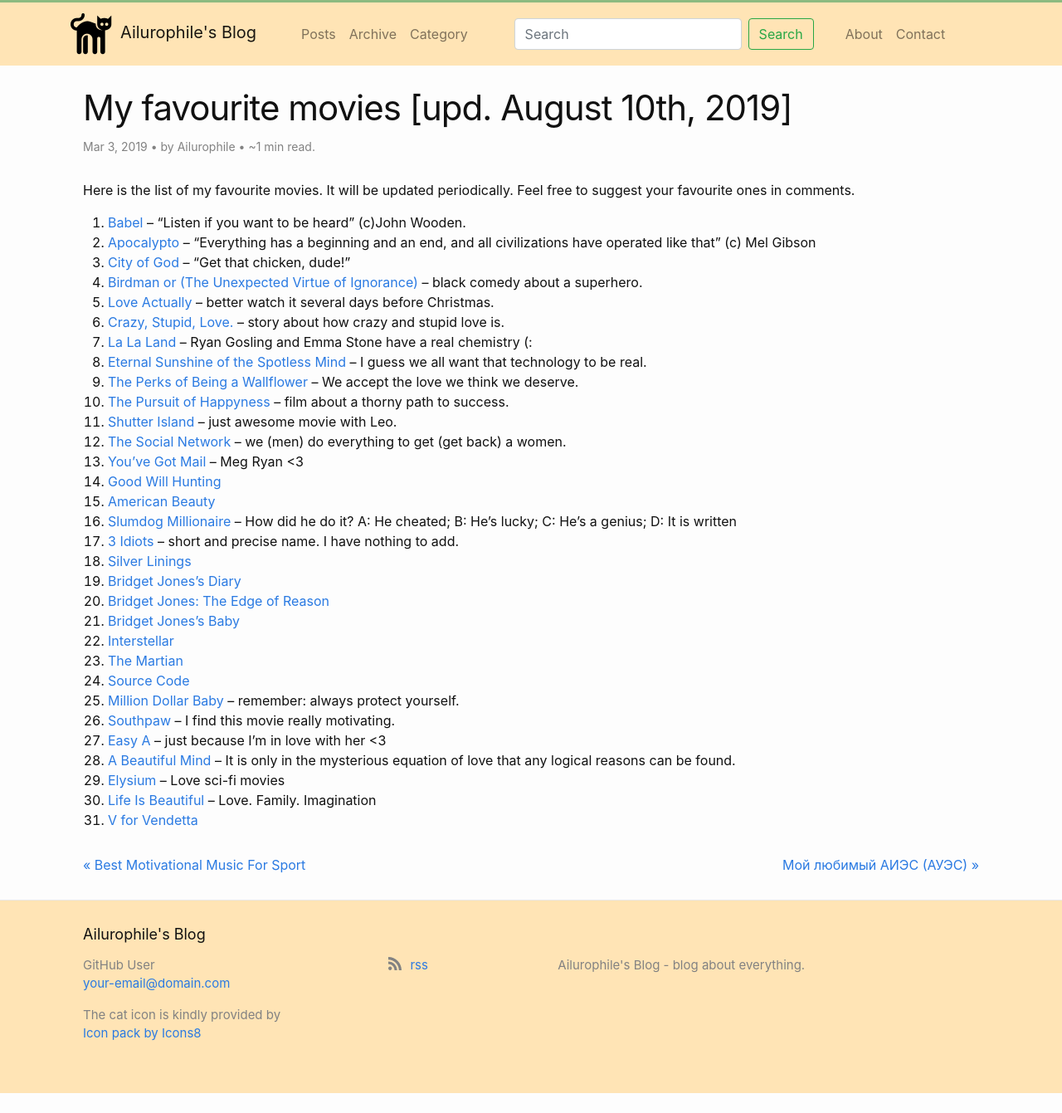
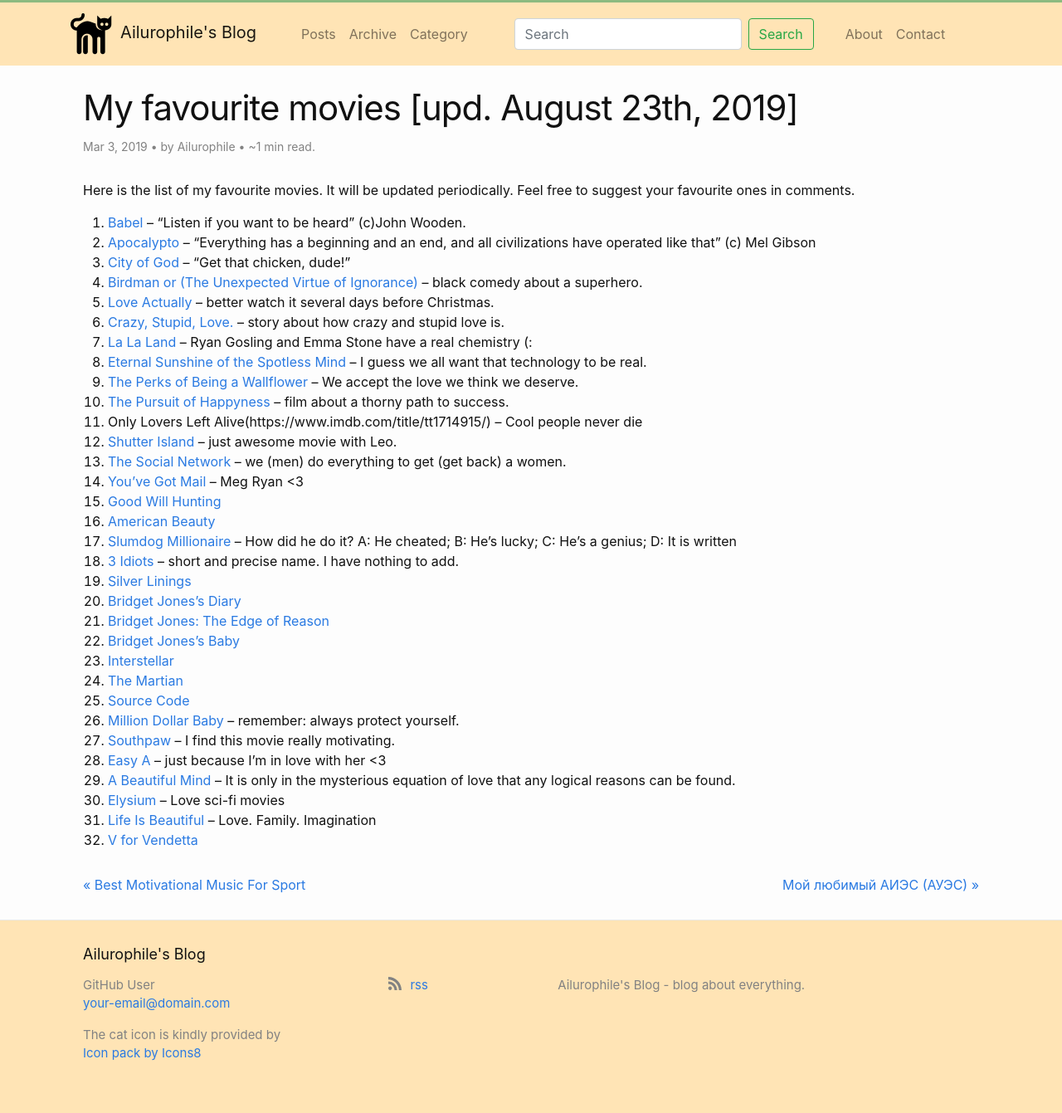
Before and after one commit to dovletov/dovletov.github.io, a Jekyll site: the page built from _posts/2019-03-03-my-favourite-movies.md, in a window 1280 px wide. Shown: the whole page at 83% size. Built offline with Jekyll 4.4.1, drawn with Linux system fonts in a browser that asks for light colours; comment, search, counter and statistics services are not loaded; before the commit the page ends 1317 px from its top, so only the background shows below that.

Commit message:
Added new movie

```diff
--- a/_posts/2019-03-03-my-favourite-movies.md
+++ b/_posts/2019-03-03-my-favourite-movies.md
@@ -1,5 +1,5 @@
 ---
-title: My favourite movies [upd. August 10th, 2019]
+title: My favourite movies [upd. August 23th, 2019]
 layout: post
 author: Ailurophile
 date: '2019-03-03 13:07:46'
@@ -25,6 +25,7 @@
 00. [Eternal Sunshine of the Spotless Mind](https://www.imdb.com/title/tt0338013/) -- I guess we all want that technology to be real.
 00. [The Perks of Being a Wallflower](https://www.imdb.com/title/tt1659337/) -- We accept the love we think we deserve.
 00. [The Pursuit of Happyness](https://www.imdb.com/title/tt0454921/) -- film about a thorny path to success.
+00. Only Lovers Left Alive(https://www.imdb.com/title/tt1714915/) -- Cool people never die
 00. [Shutter Island](https://www.imdb.com/title/tt1130884/) -- just awesome movie with Leo.
 00. [The Social Network](https://www.imdb.com/title/tt1285016/) -- we (men) do everything to get (get back) a women.
 00. [You've Got Mail](https://www.imdb.com/title/tt0128853/) -- Meg Ryan <3
```
